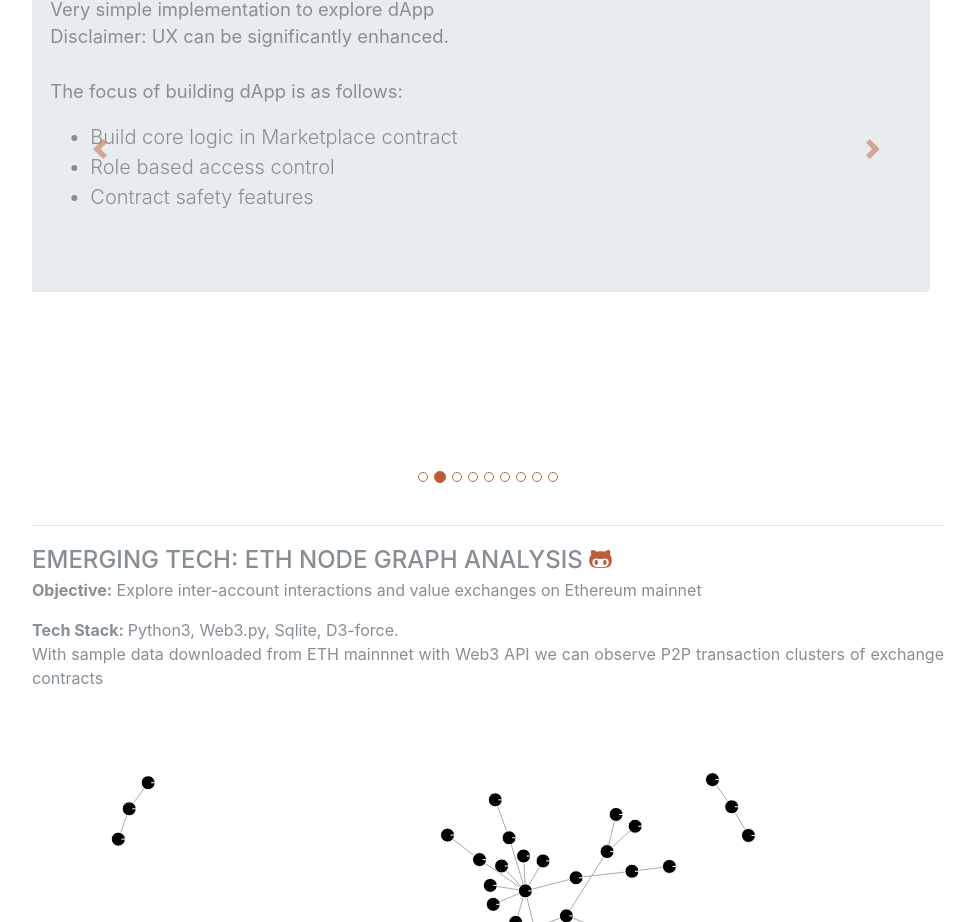
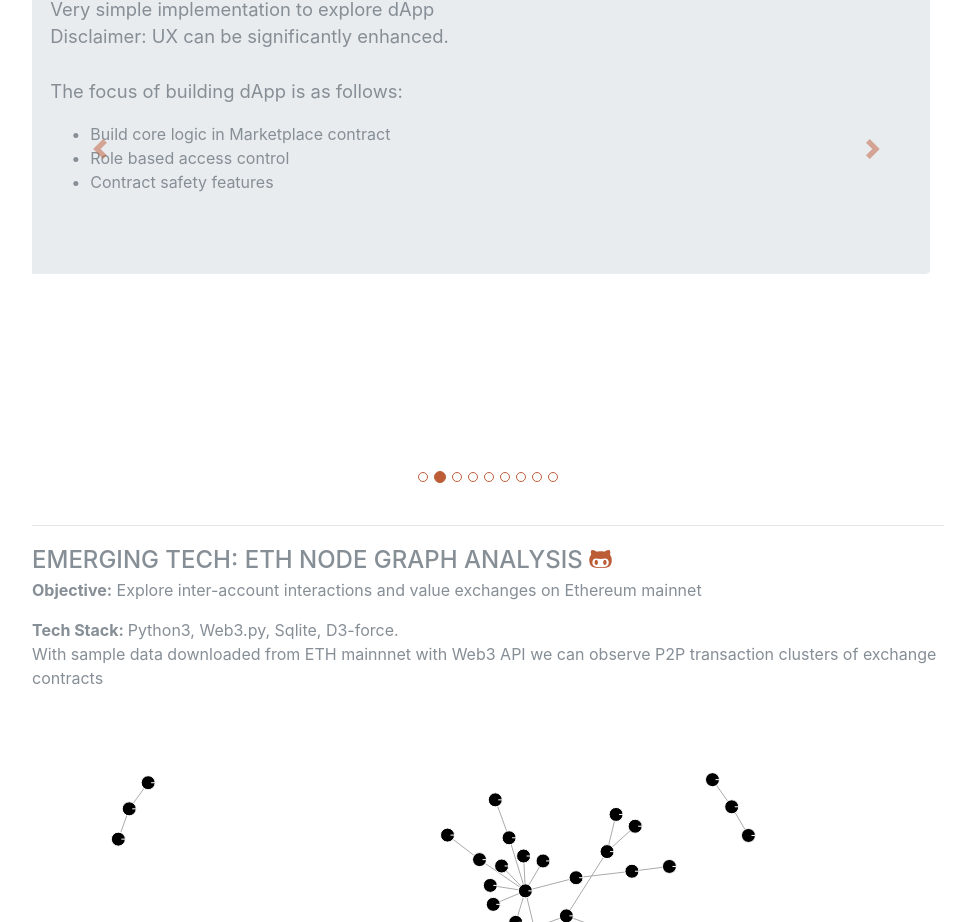
Before and after one commit to KedarJo/profile, a React (Create React App) app: page /Portfolio in a window 1280 px wide. Shown: the part 858-1780 px from the top of the page, without its empty margins (288-1263 px from the left). Built offline with nearby package versions, Linux system fonts and the light colour scheme; no server answers; a web font is replaced by a local one.

Commit message:
Misc updates

```diff
--- a/src/components/Portfolio.js
+++ b/src/components/Portfolio.js
@@ -21,7 +21,7 @@ function Portfolio () {
           <h2 className="mb-0">Recent Work</h2>
           </CSSTransitionGroup>
           <div className="resume-item d-flex flex-column flex-md-row mb-5">
-            <div className="resume-content mr-auto text-justify">
+            <div className="resume-content mr-auto">
               <div className="subheading mb-0">This Portfolio Website
                 <a href="https://github.com/KedarJo/profile" target="_blank" rel="noopener noreferrer">
                   <span>  <i className="fab fa-github-alt"></i></span>
@@ -60,9 +60,9 @@ function Portfolio () {
                   <div className="carousel-item active">
                     <div className="jumbotron">
                       <h3 className="display-4">eCommerce Marketplace dApp</h3>
-                      <p className='text-justify lead'>Very simple implementation to explore dApp <br/>Disclaimer: UX can be significantly enhanced.<br/><br/>The focus of building dApp is as follows:</p>
+                      <p className='lead'>Very simple implementation to explore dApp <br/>Disclaimer: UX can be significantly enhanced.<br/><br/>The focus of building dApp is as follows:</p>
 
-                      <ul className='lead'>
+                      <ul>
                         <li>Build core logic in Marketplace contract</li>
                         <li>Role based access control</li>
                         <li>Contract safety features</li>
```
